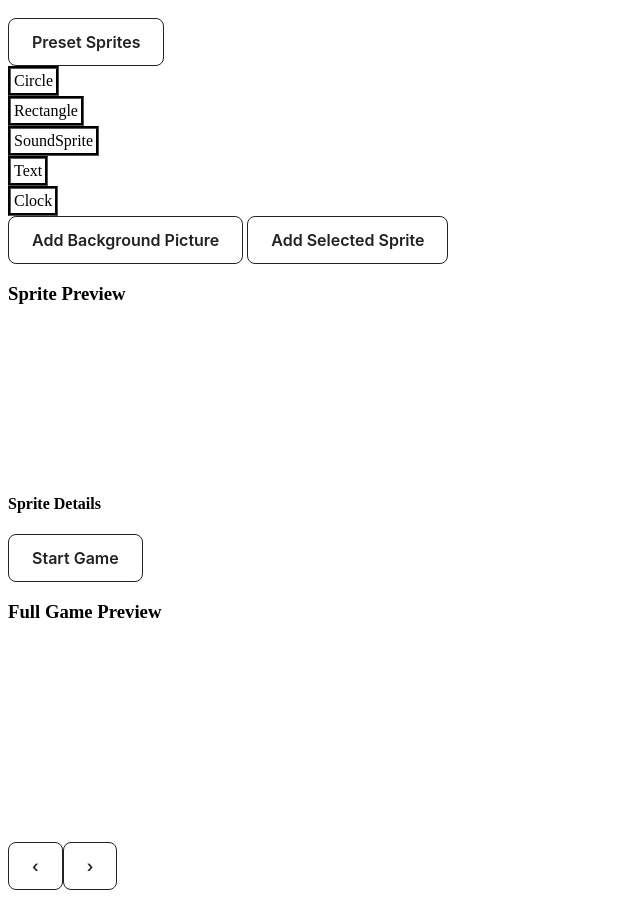
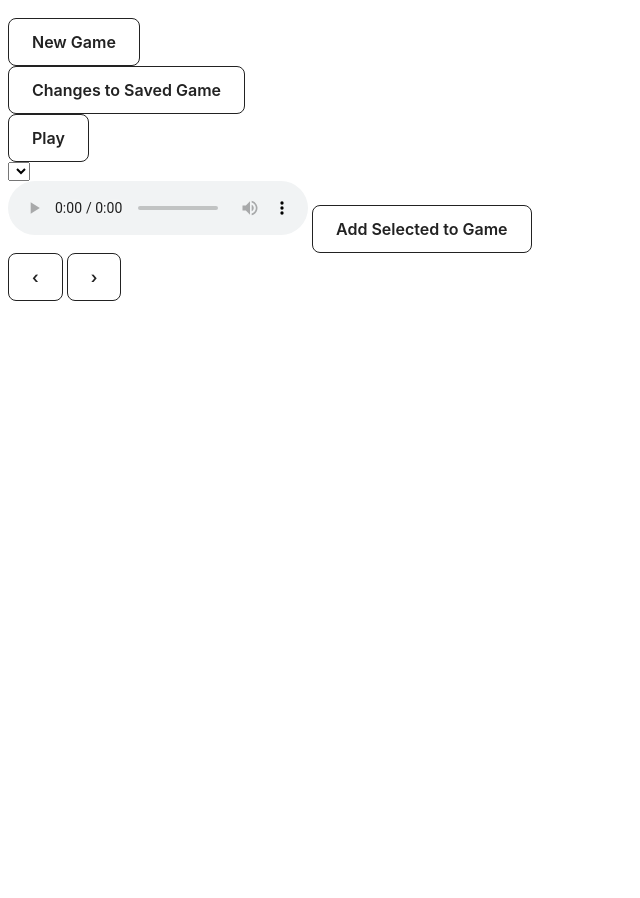
Before and after one commit to VijayIyer/GameMaker, a website with bundled scripts: page index.html in a window 1280 px wide. Shown: the part 48-946 px from the top of the page, without its empty margins (0-640 px from the left). After the commit the page ends 800 px from the top, so only its background shows below. Built offline with nearby package versions, Linux system fonts and the light colour scheme; files whose address does not match are found by name.

Commit message:
added audio tag and code to play sound in index.ts

```diff
--- a/index.html
+++ b/index.html
@@ -3,38 +3,36 @@
     <link rel="stylesheet" href="/src/styles/addBtn.css">
     <link rel="stylesheet" href="/src/styles/sprite_preview_option_style.css">
     <link rel="stylesheet" href="/src/styles/label_input_pair.css">
+    <!-- <link rel="stylesheet" href="/src/styles/select_styles.css"> -->
     <script type="module" src="out/index.js"></script>
 </head>
 <body>
     <h1>A4 Game Maker</h1>
+    <div id="container">
+    <div><button class="addBtn" id="newGameBtn">New Game</button></div>
+    <div><button  class="addBtn" id="changeSavedGame">Changes to Saved Game</button></div>
+
+
     <div>
-        <div id="newGameDetails">
-            <button class="addBtn" id="presetSprites">Preset Sprites</button>
 
-            <input type="file" id="uploadedFile" hidden/>
-            <div id="container">
+        <div>
+            <button class="addBtn" id="playAudio">Play</button>
+            <!-- <input type="file" id="audio-file" accept="audio/mpeg, audio/ogg, audio/*" /> -->
+            <div>
+                <select id="soundSourcesList">
 
+                </select>
             </div>
-            <button class="addBtn" id="addBackgroundPicBtn">Add Background Picture</button>
-            <button class="addBtn" id="addSelectedSprite">Add Selected Sprite</button>
-            <div>
-                <h3>Sprite Preview</h3>
-                <canvas id="spritePreview"></canvas>
 
-                    <h4>Sprite Details</h4>
-                    <div id="spriteDetails">
-                    </div>
-            </div>
-            <div>
-                <button class="addBtn" id="startGame">Start Game</button>
-            </div>
-            <div>
-                <h3>Full Game Preview</h3>
-                <canvas id="preview" width="200" height="200"></canvas>
-            </div>
         </div>
+    <audio controls loop
+        src="/src/assets/sounds/mp3/Komiku - Helice Awesome Dance Adventure !! - 02 Hélice's Theme.mp3" id="audioSrc">
+    </audio>
+    <div class="addBtn">
+        Add Selected to Game
     </div>
-        <button class="addBtn">&#8249;</a>
-        <button class="addBtn">&#8250;</a>
     </div>
+    </div>
+    <button class="addBtn previous round">&#8249;</button>
+    <button class="addBtn next round">&#8250;</button>
 </body>
--- a/src/index.ts
+++ b/src/index.ts
@@ -1,5 +1,5 @@
 import { GameModel } from "./model/game_model.js";
-import {presetSprites} from "./constants.js";
+import {presetSprites, soundPaths} from "./constants.js";
 import { ImageSprite } from "./model/image_sprite.js";
 import { ClockSprite, TextSprite } from "./model/text_sprites.js";
 import { Circle} from "./model/circle_sprite.js";
@@ -9,9 +9,25 @@ import { Sprite } from "./model/sprite.js";
 import { GameMakerController } from "./Controller/game_maker_controller.js";
 import { BaseControl } from "./Controls/controls.js";
 import { IsBroken, NearBy } from "./Interactions/interaction.js";
+import { GameMakerMenuView, NewGameFormView } from "./view/game_maker_views.js";
 let parentDiv = document.getElementById("container") as HTMLElement;
 
+function run(){
+    let newGameBtn = document.getElementById("newGameBtn");
+    newGameBtn?.addEventListener("click", ()=>{
+        let newGameForm = new NewGameFormView();
+        newGameForm.render(parentDiv);
+    });
 
+    let changeSavedGameBtn = document.getElementById("changeSavedGameBtn");
+    changeSavedGameBtn?.addEventListener("click", ()=>{
+
+        });
+
+    }
+//window.addEventListener("load", run);
+
+/*
 // testing it out
 // create list for each preset sprite
 let spritePreviewCanvas = document.getElementById("spritePreview") as HTMLCanvasElement;
@@ -223,3 +239,31 @@ controller.addInteraction(new IsBroken(), ["rect1"], map2);
 //     controller.update();
 //     game.draw(previewCanvas);
 // }, 10);
+*/
+
+let soundSrcList = document.getElementById("soundSourcesList") as HTMLSelectElement;
+soundPaths.forEach(path=>{
+    console.log(path);
+    let option = document.createElement("option");
+    option.innerHTML = path;
+    option.value = path;
+    soundSrcList?.appendChild(option);
+})
+let audioSrc = document.getElementById("audioSrc") as HTMLAudioElement;
+soundSrcList?.addEventListener("change", (e)=>{
+    audioSrc.setAttribute("src", soundSrcList.value);
+});
+let playing = false;
+let audioBtn = document.getElementById("playAudio") as HTMLButtonElement;
+audioBtn.addEventListener("click", ()=>{
+    if(playing){
+        audioSrc.pause();
+        playing = false;
+    }
+    else{
+
+        audioSrc.play();
+        playing = true;
+    }
+
+});
```
